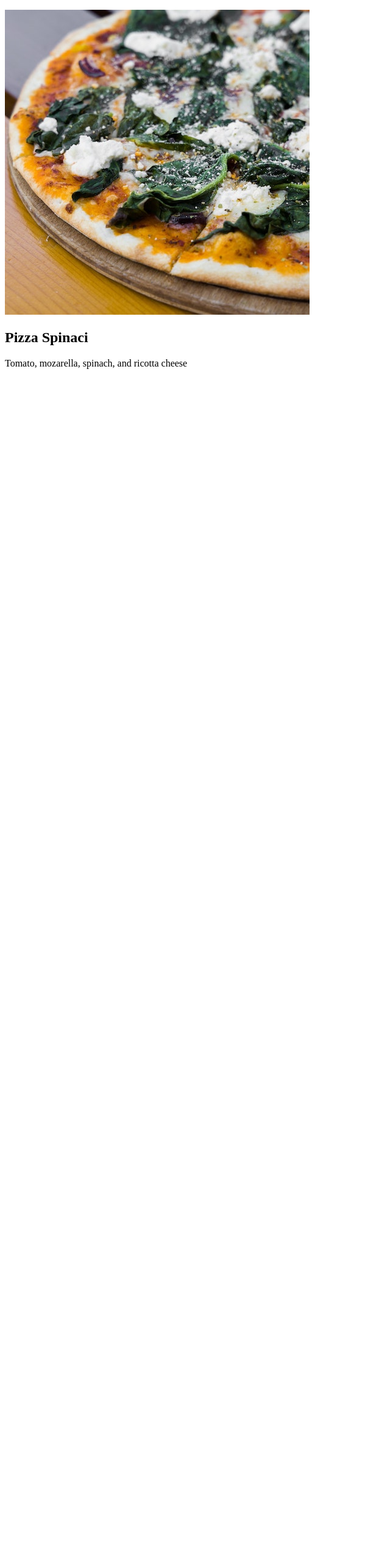
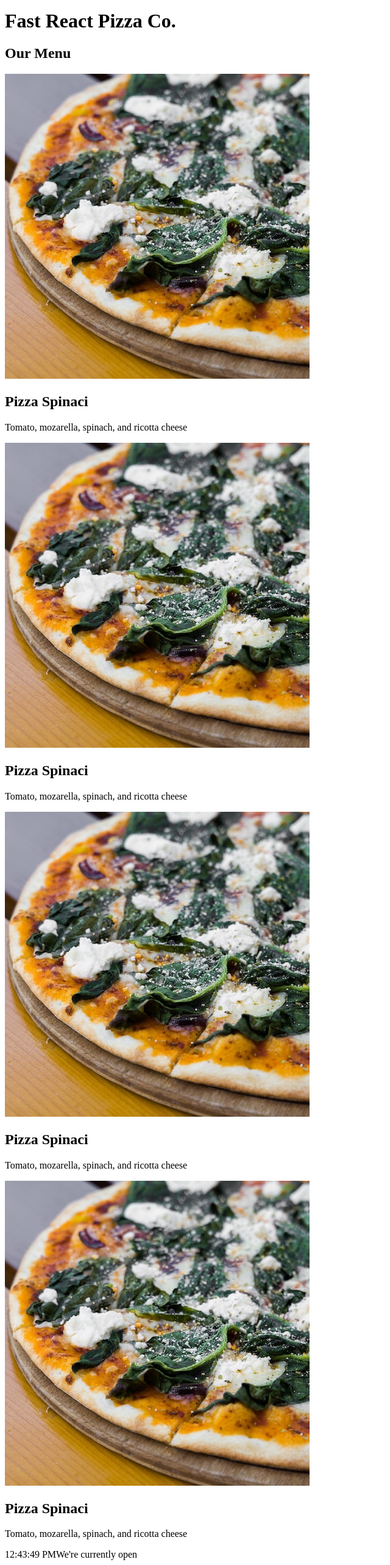
Before and after one commit to Ifeoluwa-cloud/pizza-menu, a React (Vite) app: page / in a window 1280 px wide. Shown: the part 64-2630 px from the top of the page at 61% size, without its empty margins (0-640 px from the left). Before the commit the page ends 800 px from the top, so only its background shows below. Built offline with nearby package versions, Linux system fonts and the light colour scheme.

Commit message:
components added

```diff
--- a/src/index.jsx
+++ b/src/index.jsx
@@ -52,8 +52,34 @@
   return (
     <div>
       <h1>Hello React!</h1>
+      <Header />
+      <Menu />
+      <Footer />
+    </div>
+  )
+}
+
+function Header() {
+  return (
+    <h1>Fast React Pizza Co.</h1>
+  )
+}
+
+function Menu() {
+  return (
+    <div>
+      <h2>Our Menu</h2>
+      <Pizza />
+      <Pizza />
+      <Pizza />
       <Pizza />
     </div>
+  )
+}
+
+function Footer() {
+  return (
+    <footer>{new Date().toLocaleTimeString()}We're currently open</footer>
   )
 }
 
```
